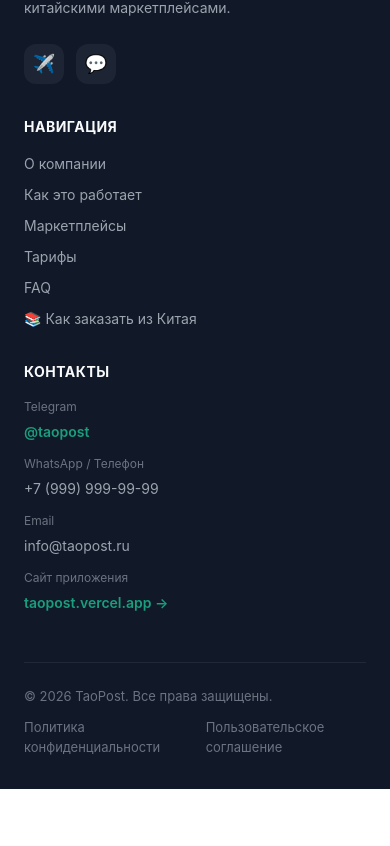
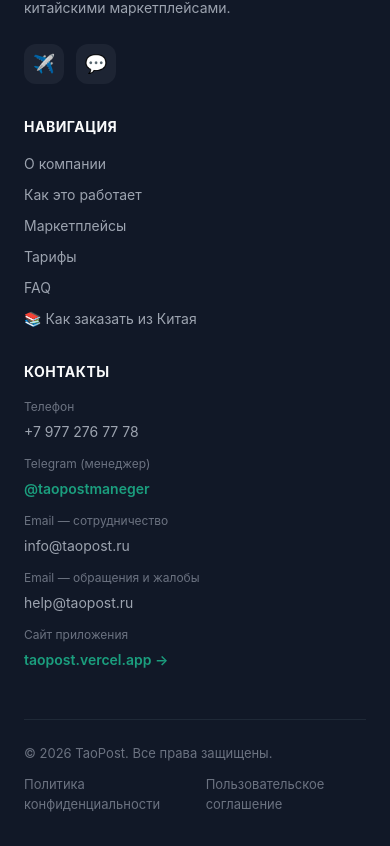
Before and after one commit to penjalittc-debug/taopost-site, a Next.js app: page /kak-zakazat-iz-kitaya in a window 390 px wide. Shown: the part 6106-6952 px from the top of the page. Before the commit the page ends 6895 px from the top, so only its background shows below. Built offline with nearby package versions, Linux system fonts and the light colour scheme.

Commit message:
feat: add real contacts + Telegram float button
- Phone +7 977 276 77 78, two emails (info/help), manager Telegram
- Replace WhatsApp float button with Telegram (@taopostmaneger)

```diff
--- a/app/page.tsx
+++ b/app/page.tsx
@@ -90,14 +90,14 @@
   ]
 };
 
-// Плавающая кнопка WhatsApp
-function WhatsAppFloat() {
+// Плавающая кнопка Telegram
+function TelegramFloat() {
   return (
     <a
-      href="https://wa.me/79772767778?text=Привет! Хочу заказать товар из Китая"
+      href="https://t.me/taopostmaneger?start=site"
       target="_blank"
       rel="noopener noreferrer"
-      aria-label="Написать в WhatsApp"
+      aria-label="Написать менеджеру в Telegram"
       style={{
         position: 'fixed',
         bottom: '24px',
@@ -105,17 +105,17 @@
         width: '56px',
         height: '56px',
         borderRadius: '50%',
-        background: '#25D366',
+        background: '#0088cc',
         display: 'flex',
         alignItems: 'center',
         justifyContent: 'center',
-        boxShadow: '0 4px 20px rgba(37,211,102,0.50)',
+        boxShadow: '0 4px 20px rgba(0,136,204,0.50)',
         zIndex: 999,
         textDecoration: 'none',
       }}
     >
       <svg width="28" height="28" viewBox="0 0 24 24" fill="white">
-        <path d="M17.472 14.382c-.297-.149-1.758-.867-2.03-.967-.273-.099-.471-.148-.67.15-.197.297-.767.966-.94 1.164-.173.199-.347.223-.644.075-.297-.15-1.255-.463-2.39-1.475-.883-.788-1.48-1.761-1.653-2.059-.173-.297-.018-.458.13-.606.134-.133.298-.347.446-.52.149-.174.198-.298.298-.497.099-.198.05-.371-.025-.52-.075-.149-.669-1.612-.916-2.207-.242-.579-.487-.5-.669-.51-.173-.008-.371-.01-.57-.01-.198 0-.52.074-.792.372-.272.297-1.04 1.016-1.04 2.479 0 1.462 1.065 2.875 1.213 3.074.149.198 2.096 3.2 5.077 4.487.709.306 1.262.489 1.694.625.712.227 1.36.195 1.871.118.571-.085 1.758-.719 2.006-1.413.248-.694.248-1.289.173-1.413-.074-.124-.272-.198-.57-.347m-5.421 7.403h-.004a9.87 9.87 0 01-5.031-1.378l-.361-.214-3.741.982.998-3.648-.235-.374a9.86 9.86 0 01-1.51-5.26c.001-5.45 4.436-9.884 9.888-9.884 2.64 0 5.122 1.03 6.988 2.898a9.825 9.825 0 012.893 6.994c-.003 5.45-4.437 9.884-9.885 9.884m8.413-18.297A11.815 11.815 0 0012.05 0C5.495 0 .16 5.335.157 11.892c0 2.096.547 4.142 1.588 5.945L.057 24l6.305-1.654a11.882 11.882 0 005.683 1.448h.005c6.554 0 11.89-5.335 11.893-11.893a11.821 11.821 0 00-3.48-8.413z"/>
+        <path d="M11.944 0A12 12 0 0 0 0 12a12 12 0 0 0 12 12 12 12 0 0 0 12-12A12 12 0 0 0 12 0a12 12 0 0 0-.056 0zm4.962 7.224c.1-.002.321.023.465.14a.506.506 0 0 1 .171.325c.016.093.036.306.02.472-.18 1.898-.962 6.502-1.36 8.627-.168.9-.499 1.201-.82 1.23-.696.065-1.225-.46-1.9-.902-1.056-.693-1.653-1.124-2.678-1.8-1.185-.78-.417-1.21.258-1.91.177-.184 3.247-2.977 3.307-3.23.007-.032.014-.15-.056-.212s-.174-.041-.249-.024c-.106.024-1.793 1.14-5.061 3.345-.48.33-.913.49-1.302.48-.428-.008-1.252-.241-1.865-.44-.752-.245-1.349-.374-1.297-.789.027-.216.325-.437.893-.663 3.498-1.524 5.83-2.529 6.998-3.014 3.332-1.386 4.025-1.627 4.476-1.635z"/>
       </svg>
     </a>
   );
@@ -147,7 +147,7 @@
         <CTAV2 />
       </main>
       <Footer />
-      <WhatsAppFloat />
+      <TelegramFloat />
     </>
   );
 }
--- a/components/Footer.tsx
+++ b/components/Footer.tsx
@@ -115,30 +115,41 @@
             </h4>
             <div style={{ display: 'flex', flexDirection: 'column', gap: '12px' }}>
               <div>
-                <div style={{ fontSize: '12px', color: '#6B7280', marginBottom: '3px' }}>Telegram</div>
+                <div style={{ fontSize: '12px', color: '#6B7280', marginBottom: '3px' }}>Телефон</div>
                 <a
-                  href="https://t.me/taopost"
-                  style={{ fontSize: '14px', color: '#1B9E7E', textDecoration: 'none', fontWeight: 600 }}
+                  href="tel:+79772767778"
+                  style={{ fontSize: '14px', color: '#9CA3AF', textDecoration: 'none' }}
                 >
-                  @taopost
+                  +7 977 276 77 78
                 </a>
               </div>
               <div>
-                <div style={{ fontSize: '12px', color: '#6B7280', marginBottom: '3px' }}>WhatsApp / Телефон</div>
+                <div style={{ fontSize: '12px', color: '#6B7280', marginBottom: '3px' }}>Telegram (менеджер)</div>
                 <a
-                  href="tel:+79999999999"
-                  style={{ fontSize: '14px', color: '#9CA3AF', textDecoration: 'none' }}
+                  href="https://t.me/taopostmaneger"
+                  target="_blank"
+                  rel="noopener noreferrer"
+                  style={{ fontSize: '14px', color: '#1B9E7E', textDecoration: 'none', fontWeight: 600 }}
                 >
-                  +7 (999) 999-99-99
+                  @taopostmaneger
                 </a>
               </div>
               <div>
-                <div style={{ fontSize: '12px', color: '#6B7280', marginBottom: '3px' }}>Email</div>
+                <div style={{ fontSize: '12px', color: '#6B7280', marginBottom: '3px' }}>Email — сотрудничество</div>
                 <a
                   href="mailto:info@taopost.ru"
                   style={{ fontSize: '14px', color: '#9CA3AF', textDecoration: 'none' }}
                 >
                   info@taopost.ru
+                </a>
+              </div>
+              <div>
+                <div style={{ fontSize: '12px', color: '#6B7280', marginBottom: '3px' }}>Email — обращения и жалобы</div>
+                <a
+                  href="mailto:help@taopost.ru"
+                  style={{ fontSize: '14px', color: '#9CA3AF', textDecoration: 'none' }}
+                >
+                  help@taopost.ru
                 </a>
               </div>
               <div>
```
